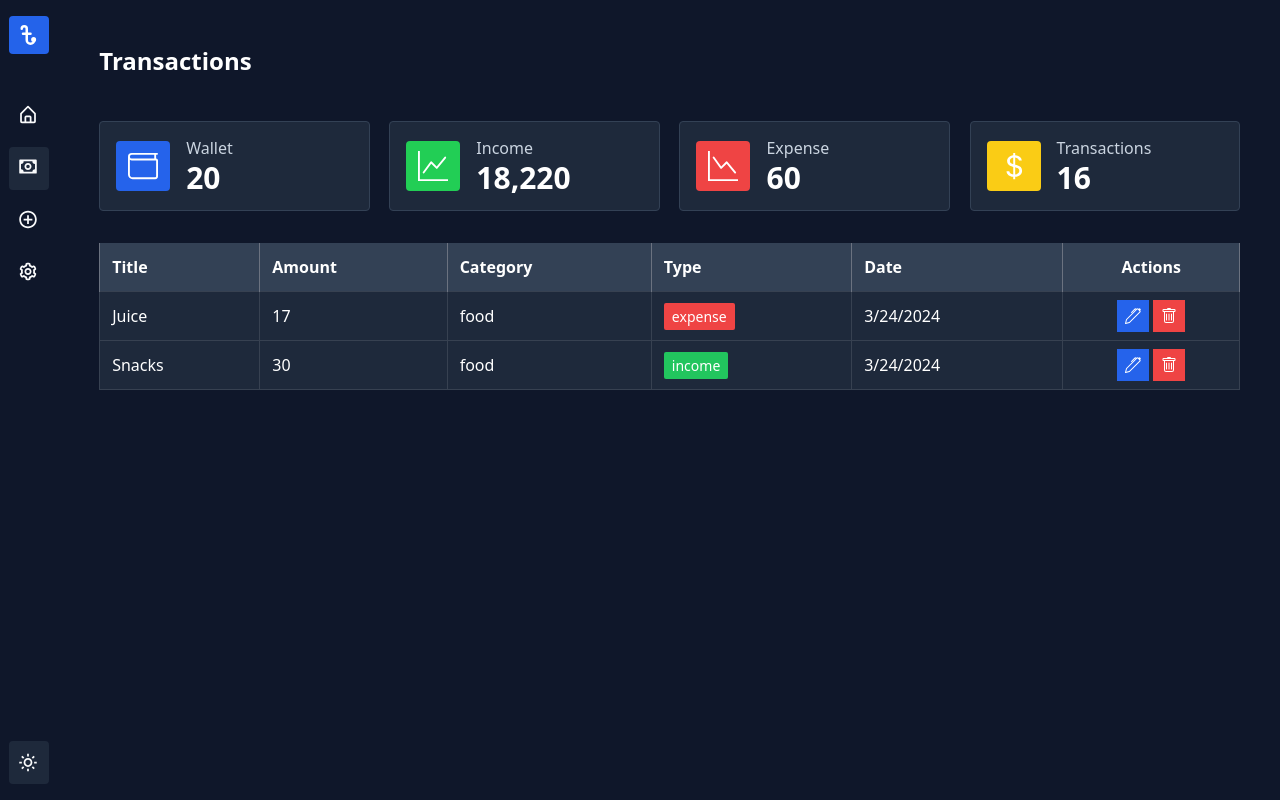
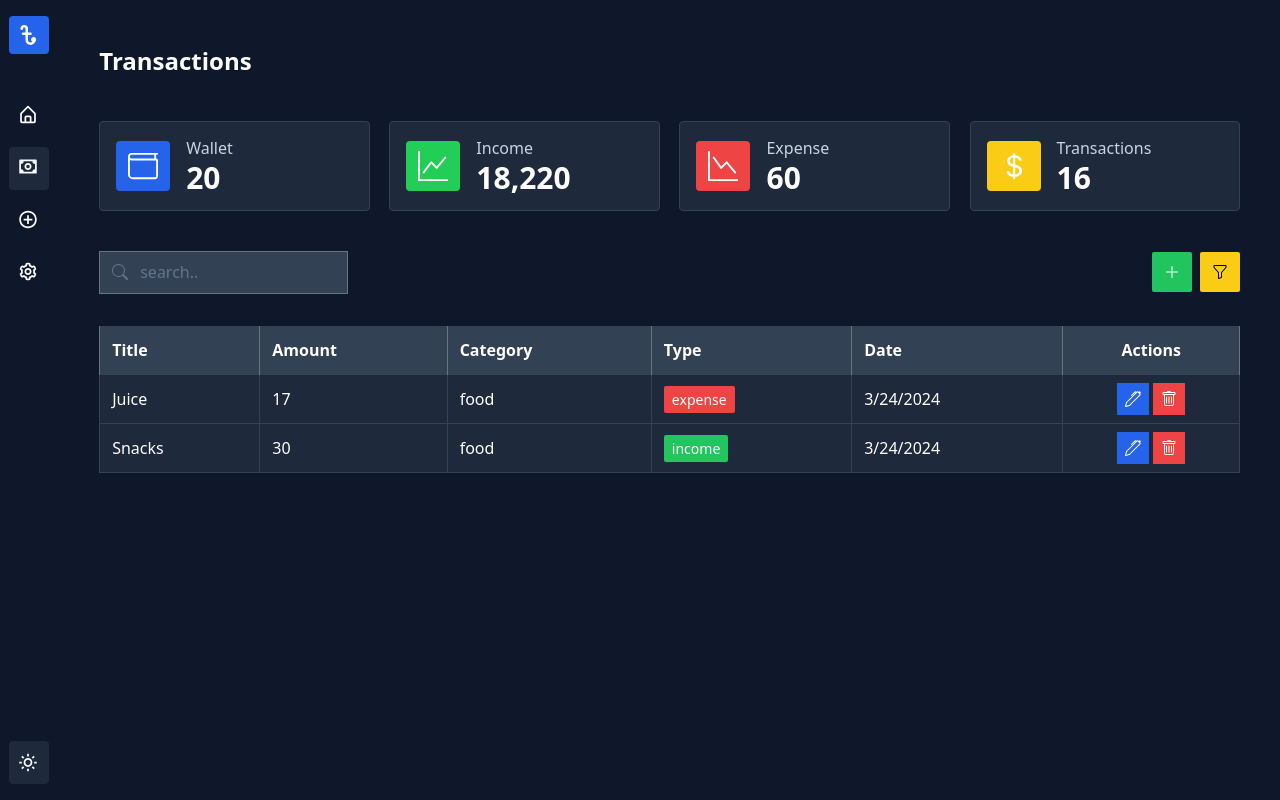
Before and after one commit to BasilVj/expense-tracker, a Next.js app: page /transactions in a window 1280 px wide. Built offline with nearby package versions, Linux system fonts and the light colour scheme.

Commit message:
Transaction tavle action buttons added

```diff
--- a/app/(routes)/transactions/page.tsx
+++ b/app/(routes)/transactions/page.tsx
@@ -1,5 +1,7 @@
 import Wallet from "@/components/common/Wallet";
+import SearchBar from "@/components/transactions/SearchBar";
 import TransactionTable from "@/components/transactions/TransactionTable";
+import TransactionTableActionBtns from "@/components/transactions/TransactionTableActionBtns";
 import React from "react";
 
 const page = () => {
@@ -9,6 +11,10 @@
         <h1 className="text-2xl font-bold">Transactions</h1>
       </div>
       <Wallet />
+      <div className="flex justify-between mt-10 items-center">
+        <SearchBar />
+        <TransactionTableActionBtns/>
+      </div>
       <TransactionTable />
     </div>
   );
--- a/app/globals.css
+++ b/app/globals.css
@@ -24,3 +24,9 @@
 .transaction__table-border {
   @apply px-3 py-3 border-r dark:border-[#374151] border-[#E5E7EB];
 }
+
+@media screen and (max-width:360px) {
+ .searchBar__xs-width {
+  @apply w-[220px]
+ }
+}
--- /dev/null
+++ b/components/transactions/OffCanavsFilter.tsx
@@ -0,0 +1,10 @@
+"use client"
+import React from 'react'
+
+const OffCanavsFilter = () => {
+  return (
+    <div>OffCanavsFilter</div>
+  )
+}
+
+export default OffCanavsFilter
--- a/components/transactions/SearchBar.tsx
+++ b/components/transactions/SearchBar.tsx
@@ -1,9 +1,24 @@
-import React from 'react'
+"use client";
+import { BsSearch } from "react-icons/bs";
+import React from "react";
+import Icon from "../common/Icon";
 
 const SearchBar = () => {
   return (
-    <div>SearchBar</div>
-  )
-}
+    <div
+      className="cursor-text flex items-center gap-2 searchBar__xs-width w-[70.5%] sm:w-[274px] lg:w-[30.5%] xl:w-[21.8%] bg-[#334155] px-3 py-1 h-[43px] border border-[#6b7280]
+    focus:outline-none focus:border-[#2563eb] focus:border-2 "
+    >
+      <Icon iconName={BsSearch} iconCls="text-slate-500" iconcontainerCls="" />
 
-export default SearchBar
+      <input
+        required
+        placeholder="search.."
+        type="text"
+        className="outline-none bg-[#334155] p-1 placeholder:text-slate-500 w-full"
+      />
+    </div>
+  );
+};
+
+export default SearchBar;
--- /dev/null
+++ b/components/transactions/TransactionTableActionBtns.tsx
@@ -0,0 +1,28 @@
+"use client";
+import React from "react";
+import Icon from "../common/Icon";
+import { BsFunnel, BsPlusLg } from "react-icons/bs";
+import Link from "next/link";
+
+const TransactionTableActionBtns = () => {
+  return (
+    <div className="flex gap-1 sm:gap-2">
+      <Link href={"/transactions/create"}>
+        <Icon
+          iconName={BsPlusLg}
+          iconCls=""
+          iconcontainerCls="bg-[#21c45e] p-[0.75rem] rounded-sm cursor-pointer"
+        />
+      </Link>
+      <div>
+        <Icon
+          iconName={BsFunnel}
+          iconCls="text-black"
+          iconcontainerCls="bg-[#facc15] p-[0.75rem] rounded-sm cursor-pointer"
+        />
+      </div>
+    </div>
+  );
+};
+
+export default TransactionTableActionBtns;
--- a/components/transactions/TransactionTableRow.tsx
+++ b/components/transactions/TransactionTableRow.tsx
@@ -6,7 +6,10 @@
   return (
     <tbody className="dark:bg-[#1E293B] bg-white w-full">
       {tableData.map((data, index) => (
-        <tr className="w-full border dark:border-[#374151] border-[#E5E7EB]" key={index}>
+        <tr
+          className="w-full border dark:border-[#374151] border-[#E5E7EB]"
+          key={index}
+        >
           <td className="transaction__table-border">{data.title}</td>
           <td className="transaction__table-border">{data.amount}</td>
           <td className="transaction__table-border lowercase">
@@ -26,12 +29,12 @@
             <Icon
               iconName={data.actions.edit}
               iconCls="text-white"
-              iconcontainerCls="bg-[#2563EB] p-2"
+              iconcontainerCls="bg-[#2563EB] p-2 cursor-pointer"
             />
             <Icon
               iconName={data.actions.delete}
               iconCls="text-white"
-              iconcontainerCls="bg-[#EF4444] p-2"
+              iconcontainerCls="bg-[#EF4444] p-2 cursor-pointer"
             />
           </td>
         </tr>
```
